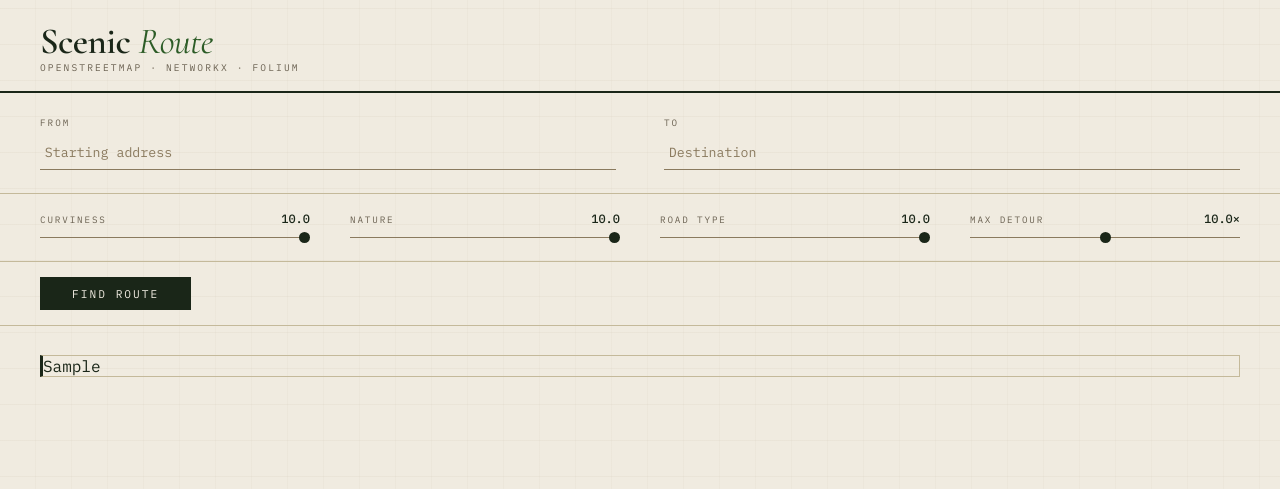
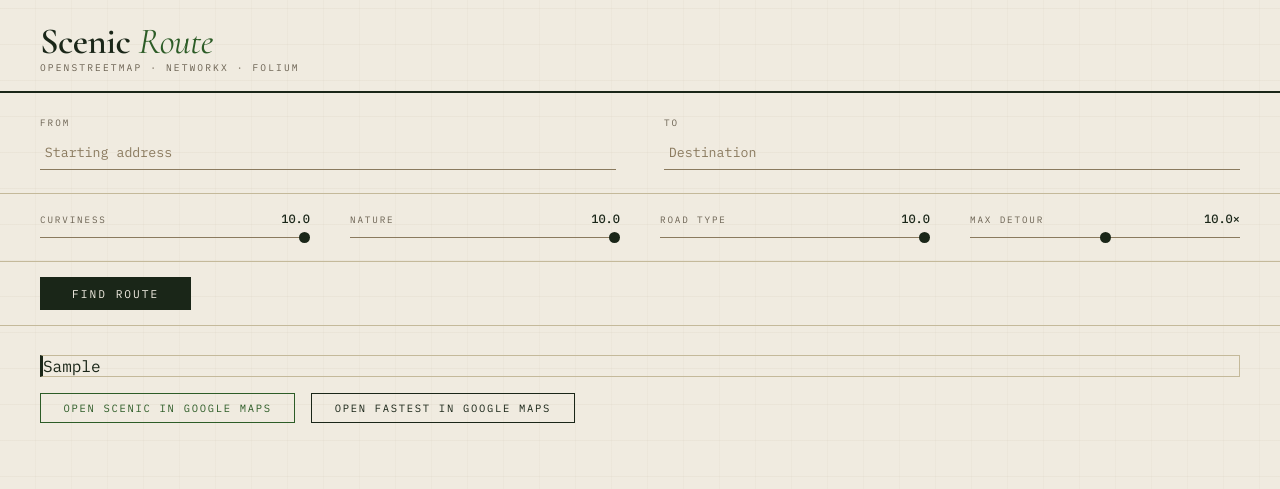
Before and after one commit to LeifsterNYC/MapProject, a Flask app: template templates/index.html in a window 1280 px wide. Shown: the top 489 px of the page. Run offline with Flask 3, Linux system fonts and the light colour scheme; the template is opened without the code that fills it: most values are stand-ins (such as "Sample title", 1, 10 or a date in 2020).

Commit message:
Add Google Maps open links for fast and scenic routes

```diff
--- a/app.py
+++ b/app.py
@@ -12,6 +12,25 @@ geolocator = Nominatim(user_agent="scenic_route_app")
 DEFAULT_START = "312 Thurston Ave, Ithaca, NY 14850"
 DEFAULT_END = "1781 Taughannock Blvd, Ulysses, NY 14886"
 MAX_DISTANCE_MILES = 50
+
+
+def _gmaps_url(coords, max_waypoints=8):
+    """Build a Google Maps directions URL from a list of (lat, lon) coords."""
+    if len(coords) < 2:
+        return None
+    origin = f"{coords[0][0]:.6f},{coords[0][1]:.6f}"
+    destination = f"{coords[-1][0]:.6f},{coords[-1][1]:.6f}"
+    intermediate = coords[1:-1]
+    if len(intermediate) > max_waypoints:
+        # Evenly sample to stay within the waypoint limit
+        step = (len(intermediate) - 1) / (max_waypoints - 1)
+        intermediate = [intermediate[round(i * step)] for i in range(max_waypoints)]
+    waypoints = '|'.join(f"{lat:.6f},{lon:.6f}" for lat, lon in intermediate)
+    url = (f"https://www.google.com/maps/dir/?api=1"
+           f"&origin={origin}&destination={destination}&travelmode=driving")
+    if waypoints:
+        url += f"&waypoints={waypoints}"
+    return url
 
 
 def _compute_route(start_address, end_address, curviness_weight, nature_weight, road_type_weight, max_detour, emit):
@@ -43,8 +62,7 @@ def _compute_route(start_address, end_address, curviness_weight, nature_weight,
     folium.PolyLine(scenic_coords, color="green", weight=4, opacity=0.9, tooltip="Scenic").add_to(route_map)
     folium.Marker(location=list(start_coords), popup=start_address).add_to(route_map)
     folium.Marker(location=list(end_coords), popup=end_address).add_to(route_map)
-
-    return distance, route_map._repr_html_()
+    return distance, route_map._repr_html_(), _gmaps_url(fast_coords), _gmaps_url(scenic_coords)
 
 
 @app.route('/stream')
@@ -100,6 +118,8 @@ def stream():
 
             html = render_template('index.html',
                 distance=distance, route_map=map_html,
+                fast_gmaps=_gmaps_url(fast_coords),
+                scenic_gmaps=_gmaps_url(scenic_coords),
                 curviness_weight=curviness_weight, nature_weight=nature_weight,
                 road_type_weight=road_type_weight, max_detour=max_detour)
 
@@ -126,7 +146,7 @@ def index():
         max_detour = float(request.form.get('max_detour', 3.0))
 
         try:
-            distance, map_html = _compute_route(
+            distance, map_html, fast_gmaps, scenic_gmaps = _compute_route(
                 start_address, end_address,
                 curviness_weight, nature_weight, road_type_weight, max_detour,
                 emit=lambda s: None,
@@ -138,6 +158,7 @@ def index():
 
         return render_template('index.html',
             distance=distance, route_map=map_html,
+            fast_gmaps=fast_gmaps, scenic_gmaps=scenic_gmaps,
             curviness_weight=curviness_weight, nature_weight=nature_weight,
             road_type_weight=road_type_weight, max_detour=max_detour)
 
@@ -147,4 +168,4 @@ def index():
 
 
 if __name__ == '__main__':
-    app.run(debug=True, port=5001)
+    app.run(debug=True, port=5001, use_reloader=False, threaded=False)
--- a/templates/index.html
+++ b/templates/index.html
@@ -208,8 +208,30 @@
 
     /* ── Map ─────────────────────────────────── */
     #map-wrap {
-      padding: 1.8rem 2.5rem 2.5rem;
+      padding: 1.8rem 2.5rem 0;
     }
+
+    .gmaps-row {
+      display: flex;
+      gap: 1rem;
+      padding: 1rem 2.5rem 2.5rem;
+    }
+
+    .gmaps-btn {
+      display: inline-block;
+      padding: 0.45rem 1.4rem;
+      font-family: 'IBM Plex Mono', monospace;
+      font-size: 0.66rem;
+      letter-spacing: 0.16em;
+      text-transform: uppercase;
+      text-decoration: none;
+      border: 1.5px solid var(--ink);
+      color: var(--ink);
+      transition: background 0.18s, color 0.18s;
+    }
+    .gmaps-btn:hover { background: var(--ink); color: var(--bg); }
+    .gmaps-btn.scenic { border-color: var(--green); color: var(--green); }
+    .gmaps-btn.scenic:hover { background: var(--green); color: var(--bg); }
 
     #map-frame {
       border: 1px solid var(--border);
@@ -352,6 +374,18 @@
       {{ route_map|safe }}
     </div>
   </div>
+  <div class="gmaps-row">
+    {% if scenic_gmaps %}
+    <a class="gmaps-btn scenic" href="{{ scenic_gmaps }}" target="_blank" rel="noopener">
+      Open Scenic in Google Maps
+    </a>
+    {% endif %}
+    {% if fast_gmaps %}
+    <a class="gmaps-btn" href="{{ fast_gmaps }}" target="_blank" rel="noopener">
+      Open Fastest in Google Maps
+    </a>
+    {% endif %}
+  </div>
   {% endif %}
 
   <div id="loading">
```
